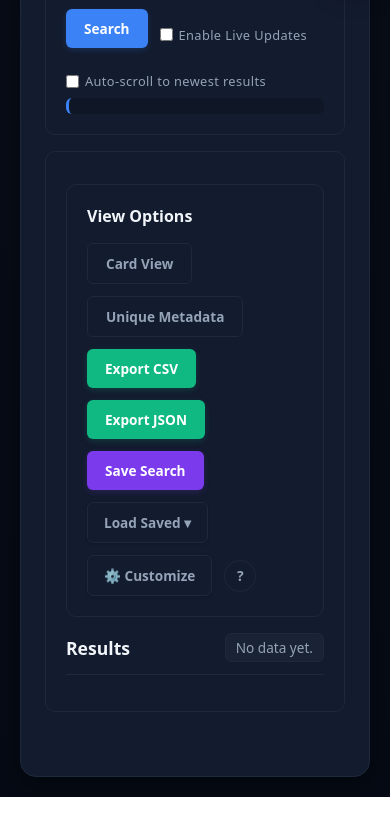
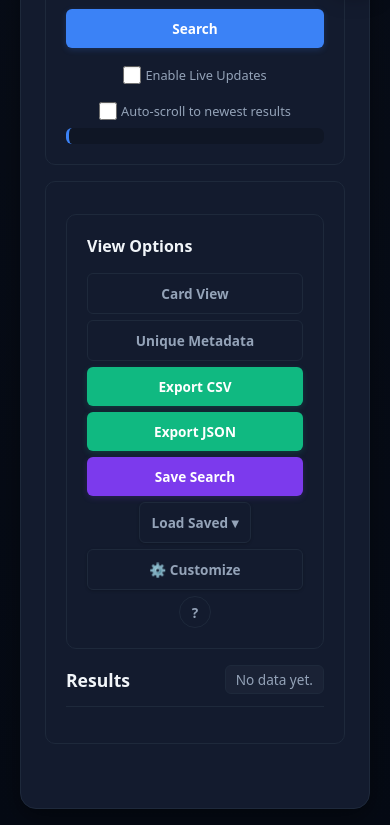
Before and after one commit to primaryobjects/cardano-text-explorer, a website: page index.html in a window 390 px wide. Shown: the part 851-1676 px from the top of the page. Before the commit the page ends 1648 px from the top, so only its background shows below. Drawn offline with Linux system fonts and the light colour scheme.

Commit message:
style: improve mobile layout and form field visibility
- Mobile: stack View Options buttons vertically with tight spacing (full-width)
- Checkbox fields: tighter alignment on mobile
- Form inputs: lightened borders for better visibility (#334155 default, #475569 hover)
- Added inset shadow and stronger focus glow
- Better placeholder opacity

Mobile UI now looks clean, tight, and inputs are clearly visible.

```diff
--- a/styles.css
+++ b/styles.css
@@ -123,6 +123,59 @@
   .github-sticky .fa-brands {
     font-size: 14px;
   }
+
+  /* Checkbox fields: ensure tight horizontal layout */
+  .checkbox-field {
+    flex-direction: row !important;
+    align-items: center;
+    gap: 6px !important;
+  }
+
+  .checkbox-field label {
+    display: flex !important;
+    flex-direction: row !important;
+    align-items: center;
+    gap: 4px !important;
+    font-size: 0.8rem !important;
+    letter-spacing: normal !important;
+    white-space: nowrap;
+    margin: 0 !important;
+  }
+
+  .checkbox-field label input[type="checkbox"] {
+    margin: 0 !important;
+    width: 18px;
+    height: 18px;
+  }
+
+  /* Mobile: stack buttons vertically for better fit */
+  .actions {
+    flex-direction: column !important;
+    flex-wrap: nowrap !important;
+    gap: 6px !important;
+    margin-top: 10px !important;
+  }
+
+  .actions button,
+  .actions .dropbtn {
+    width: 100%;
+    padding: 10px 12px !important;
+    font-size: 0.85rem !important;
+    justify-content: center;
+    flex-shrink: 0;
+    white-space: nowrap;
+  }
+
+  .actions .dropbtn {
+    min-width: auto;
+  }
+
+  .actions .help-btn {
+    width: 32px;
+    height: 32px;
+    padding: 0;
+    flex-shrink: 0;
+  }
 }
 
 header {
@@ -223,25 +276,31 @@
 .field select {
   padding: 10px 14px;
   border-radius: var(--radius-sm);
-  border: 1px solid var(--border);
+  border: 1px solid #334155;
   background: var(--card);
   color: var(--text);
   font-size: 0.85rem;
   outline: none;
-  transition: border-color 0.2s, box-shadow 0.2s, background 0.2s;
+  transition: all 0.2s ease;
   width: 100%;
+  box-shadow: inset 0 1px 2px rgba(0, 0, 0, 0.3);
+}
+
+.field input:hover,
+.field select:hover {
+  border-color: #475569;
 }
 
 .field input:focus,
 .field select:focus {
-  border-color: var(--border-focus);
-  box-shadow: 0 0 0 3px rgba(59, 130, 246, 0.15);
+  border-color: var(--accent);
+  box-shadow: 0 0 0 3px rgba(59, 130, 246, 0.2), inset 0 1px 2px rgba(0, 0, 0, 0.3);
   background: #1a2332;
 }
 
 .field input::placeholder {
   color: var(--text-muted);
-  opacity: 0.7;
+  opacity: 0.6;
 }
 
 /* Highlight date inputs when they have values */
```
